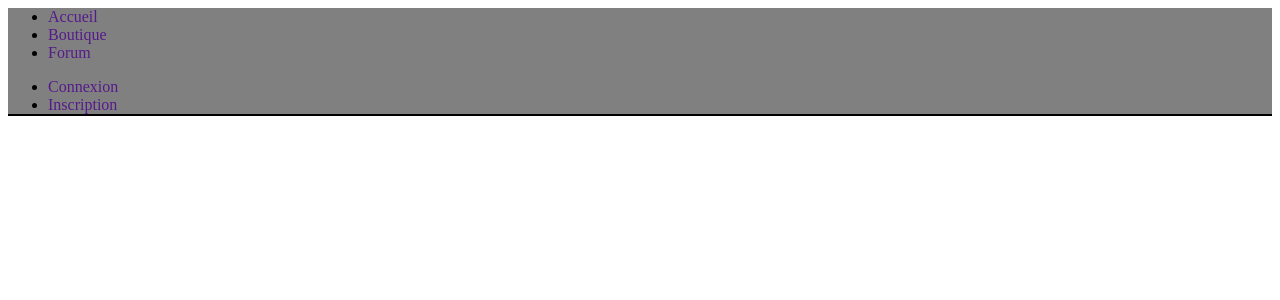
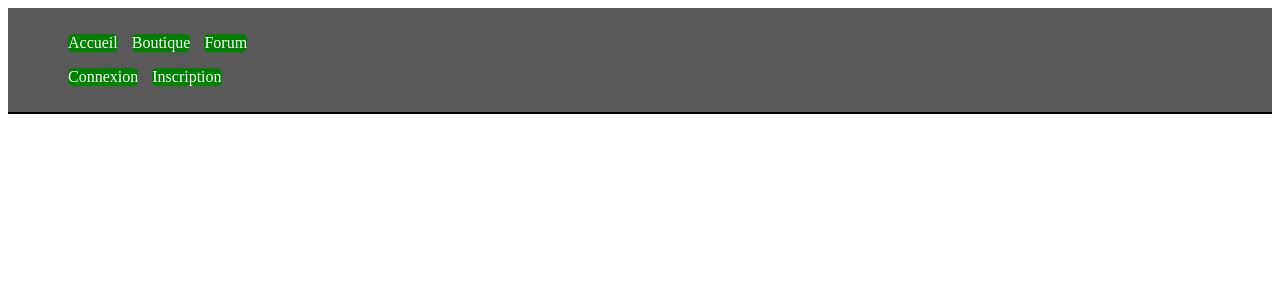
Before and after one commit to Nokaji/SiteWebUranium-Abandoned-, a PHP site: page /ressources/includes/menunav.php in a window 1280 px wide. Shown: the top 300 px of the page. Run offline with PHP 8.4, Linux system fonts and the light colour scheme.

Commit message:
Update menunav.css

```diff
--- a/ressources/css/menunav.css
+++ b/ressources/css/menunav.css
@@ -1,14 +1,30 @@
 .menu-nav{
-	background-color: gray;
+	background-color: #595959;
 	box-shadow: 0px 2px 0px;
 	margin: 0;
-	padding: 0;
+	padding: 10px;
 }
 
 .btn_a{
 	text-decoration: none;
+	display: inline-block;
+	color: white;
+	background-color: green;
+	background-size: 25px;
+	border-radius: 5px;
 }
 
-.btn-li{
+.btn_li{
 	list-style-type: none;
+	display: inline-block;
+	margin-left: 10px;
 }
+
+
+
+@media (max-width: 1250px){
+	.menu-nav{
+		width: 1000px;
+		font-size: 10px;
+	}
+}
```
